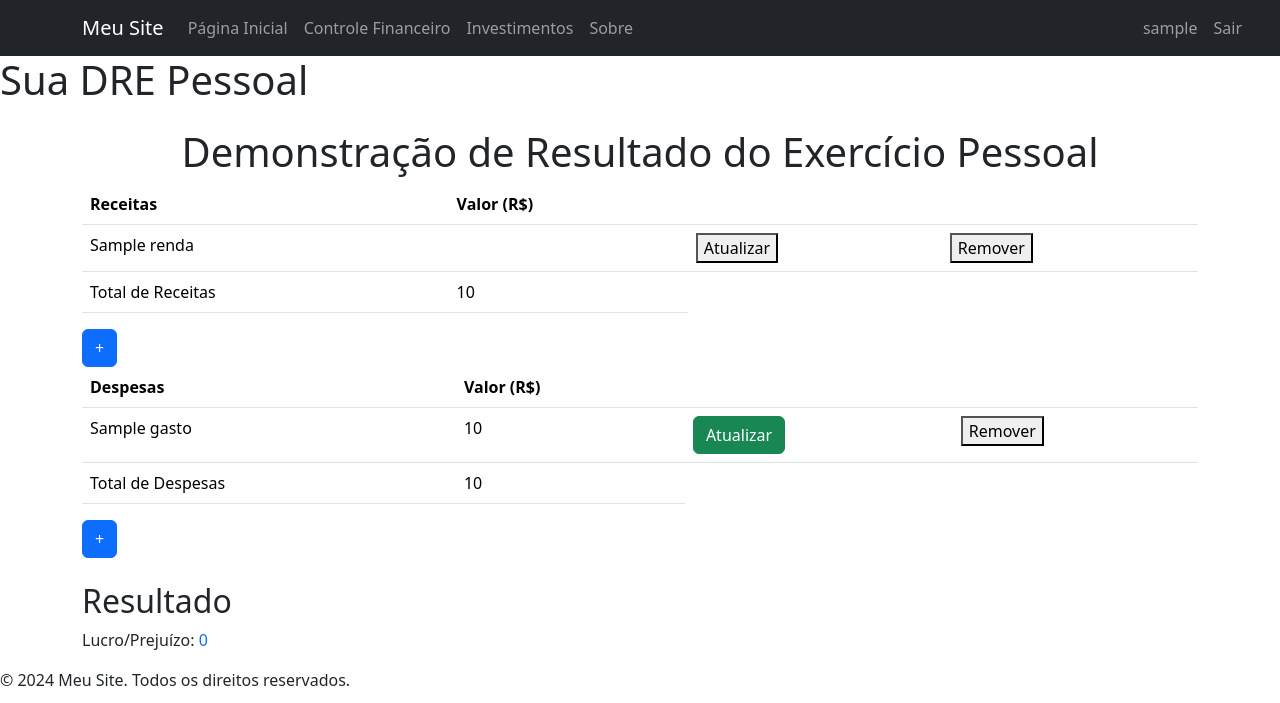
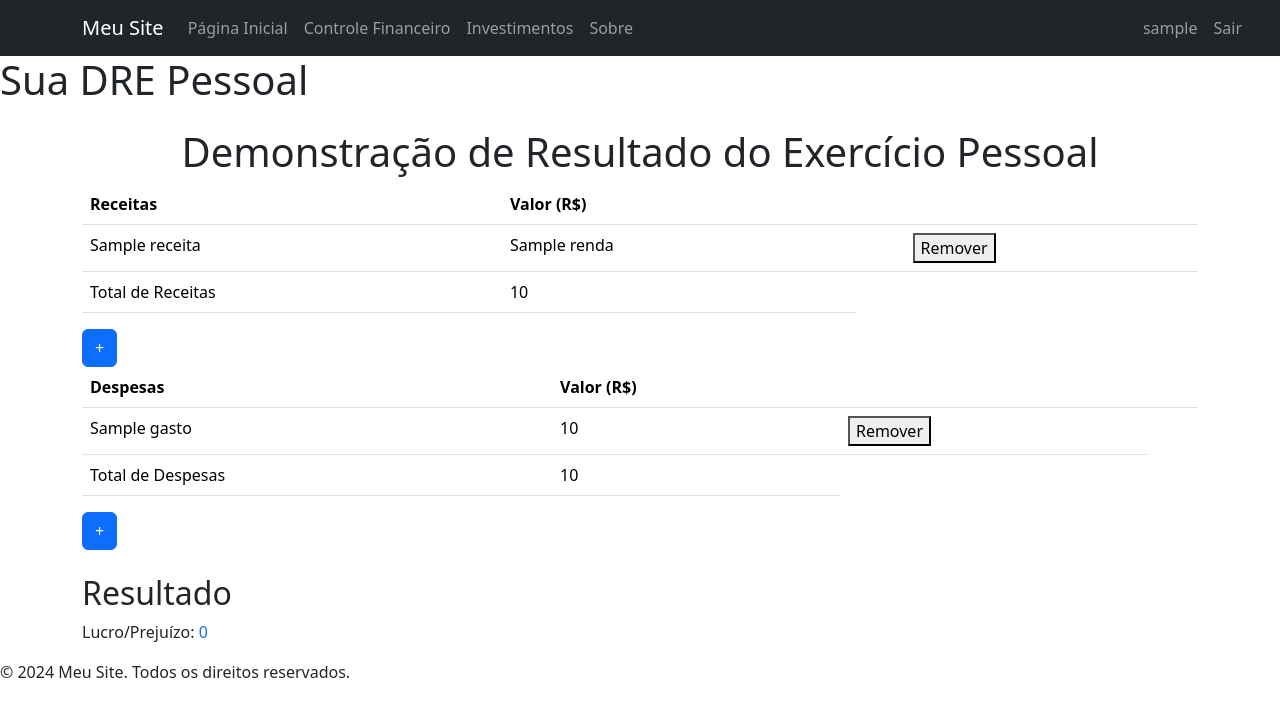
Before and after one commit to ParaQueNome/projeto_4sm_fatec_2024, a Flask app: page /finance/finance in a window 1280 px wide. Shown: the top 703 px of the page. Run offline with Flask 3, Linux system fonts and the light colour scheme; the visitor is signed in with stand-in values (Sample User, id 1); a database or web service that is not in the repository returns one stand-in record (values such as "Sample title"); some libraries are stand-ins or nearby versions.

Commit message:
Projeto versao 3.2.1

```diff
--- a/Codificacao/app/controller/financeControl.py
+++ b/Codificacao/app/controller/financeControl.py
@@ -57,7 +57,7 @@ def receitas():
     conexao = Conexao(Config(), 'Financia')
     connRepository = ConexaoRepository(conexao)
     financService = FinanceService(connRepository)
-    data_receitas = {'renda': form.data['renda']}
+    data_receitas = {'renda': form.data['renda'], 'nome_receita': form.data['nome_receita']}
     if request.method == 'POST':
         financService.inserirReceitas(session.get('email'), data_receitas)
         return redirect(url_for('finance.finance'))
--- a/Codificacao/app/forms/financesForm.py
+++ b/Codificacao/app/forms/financesForm.py
@@ -3,7 +3,7 @@ from wtforms import StringField, ValidationError, HiddenField
 from wtforms.validators import DataRequired
 
 class FinancesForm(FlaskForm):
-
+    nome_receita = StringField('Nome Renda', validators=[DataRequired()], render_kw={"placeholder": "Nome da renda"})
     renda = StringField('Renda', validators=[DataRequired()], render_kw={"placeholder": "Sua renda aqui"})
     nome_gasto = StringField('Nome do gasto', validators=[DataRequired()], render_kw={"placeholder": "Nome do gasto"})
     valor = StringField('Valor', validators=[DataRequired()], render_kw={"placeholder": "Valor da despesa"})
--- a/Codificacao/app/templates/finances/financas.html
+++ b/Codificacao/app/templates/finances/financas.html
@@ -24,9 +24,9 @@
                 {% for receita in finanService.receitas %}
 
                     <tr>
+                        <td>{{receita.nome_receita}}</td>
                         <td>{{ receita.renda }}</td>
                         <td></td>
-                        <span><td><button type="button">Atualizar</button></td></span>
                         <td>
                         <form method="post" action="{{ url_for('finance.deleteReceita') }}">
                             {{ form.csrf_token }}
@@ -64,14 +64,6 @@
                         <tr>
                             <td>{{ gasto.nome_gasto }}</td>
                             <td>{{ gasto.valor }}</td>
-                            <span>
-                                <td>
-                                    <button type="button" class="btn btn-success" data-bs-toggle="modal" data-bs-target="#modalDespesas" idGasto="{{ gasto['_id'] }}">
-                                        Atualizar
-                                    </button>
-
-                                </td>
-                            </span>
 
                             <td>
                                 <form method="post" action="{{ url_for('finance.deleteDespesa') }}">
@@ -121,43 +113,9 @@
                     <button type="button" class="btn-close" data-bs-dismiss="modal" aria-label="Fechar"></button>
                 </div>
                 <div class="modal-body" action="finance.finance">
-                        {% if idGasto %}
-
-                            <form method="POST" action="{{ url_for('finance.updateDespesa') }}">
-                                {{ form.hidden_tag() }}
-                                <input type="hidden" name="gasto_id" id="idGasto">
-                                <div class="form-group">
-                                    {{ form.nome_gasto.label(class="form-label") }}
-                                    {{ form.nome_gasto(class="form-control") }}
-                                    {% if form.nome_gasto.errors %}
-                                        <ul class="errors">
-                                            {% for error in form.nome_gasto.errors %}
-                                                <li>{{ error }}</li>
-                                            {% endfor %}
-                                        </ul>
-                                    {% endif %}
-                                </div>
-
-                                <div class="form-group">
-                                    {{ form.valor.label(class="form-label") }}
-                                    {{ form.valor(class="form-control") }}
-                                    {% if form.valor.errors %}
-                                        <ul class="errors">
-                                            {% for error in form.valor.errors %}
-                                                <li>{{ error }}</li>
-                                            {% endfor %}
-                                        </ul>
-                                    {% endif %}
-                                </div>
-
-                                <div class="modal-footer">
-                                    <button type="button" class="btn btn-secondary" data-bs-dismiss="modal">Fechar</button>
-                                    <button type="submit" class="btn btn-primary">Atualizar</button>
-                                </div>
-                            </form>
-                        {% else %}
                     <form method="POST" action="{{ url_for('finance.despesas') }}">
                         {{ form.hidden_tag() }}
+
 
                         <div class="form-group">
                             {{ form.nome_gasto.label(class="form-label") }}
@@ -188,7 +146,6 @@
                             <button type="submit" class="btn btn-primary">Adicionar despesa</button>
                         </div>
                     </form>
-                        {% endif %}
                 </div>
 
             </div>
@@ -205,6 +162,17 @@
                 <div class="modal-body" action="finance.finance">
                     <form method="POST" action="{{ url_for('finance.finance') }}">
                         {{ form.hidden_tag() }}
+                        <div class="form-group">
+                            {{ form.nome_receita.label(class="form-label") }}
+                            {{ form.nome_receita(class="form-control") }}
+                            {% if form.nome_receita.errors %}
+                                <ul class="errors">
+                                    {% for error in form.nome_receita.errors %}
+                                        <li>{{ error }}</li>
+                                    {% endfor %}
+                                </ul>
+                            {% endif %}
+                        </div>
                         <div class="form-group">
                             {{ form.renda.label(class="form-label") }}
                             {{ form.renda(class="form-control") }}
@@ -264,6 +232,17 @@
                     <form method="POST" action="{{ url_for('finance.receitas') }}">
                         {{ form.hidden_tag() }}
                         <div class="form-group">
+                            {{ form.nome_receita.label(class="form-label") }}
+                            {{ form.nome_receita(class="form-control") }}
+                            {% if form.nome_receita.errors %}
+                                <ul class="errors">
+                                    {% for error in form.nome_receita.errors %}
+                                        <li>{{ error }}</li>
+                                    {% endfor %}
+                                </ul>
+                            {% endif %}
+                        </div>
+                        <div class="form-group">
                             {{ form.renda.label(class="form-label") }}
                             {{ form.renda(class="form-control") }}
                             {% if form.renda.errors %}
```
Lines whose indentation alone changed are shown as unchanged.
